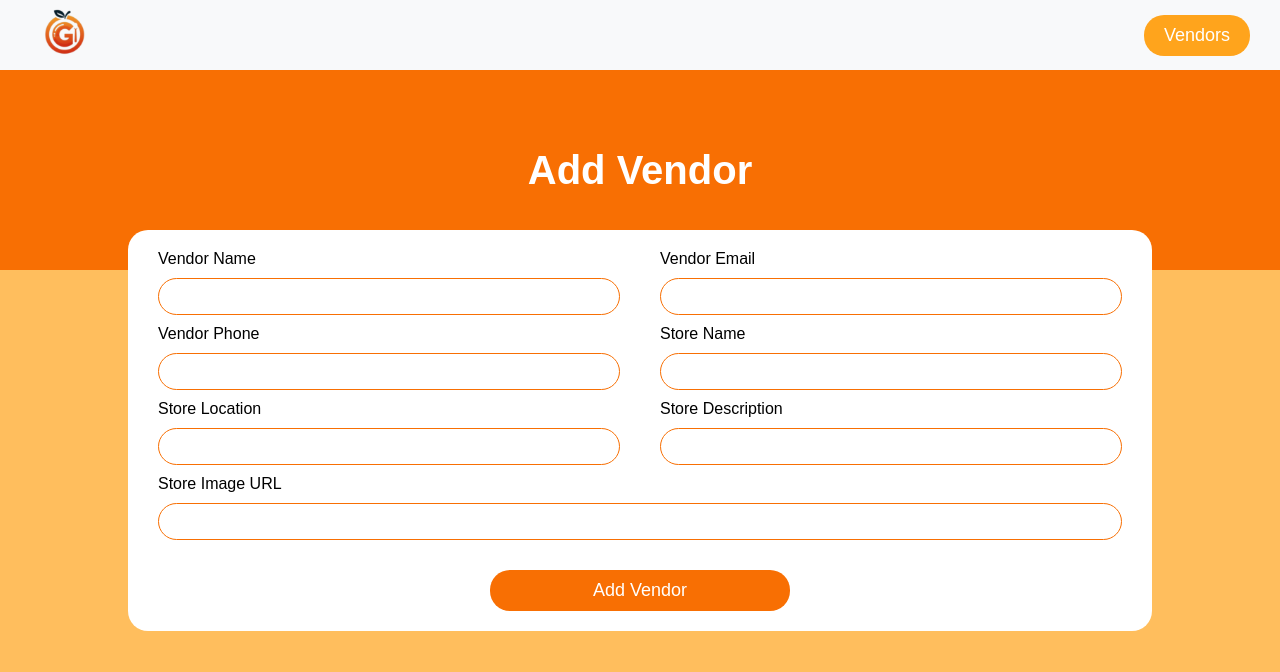
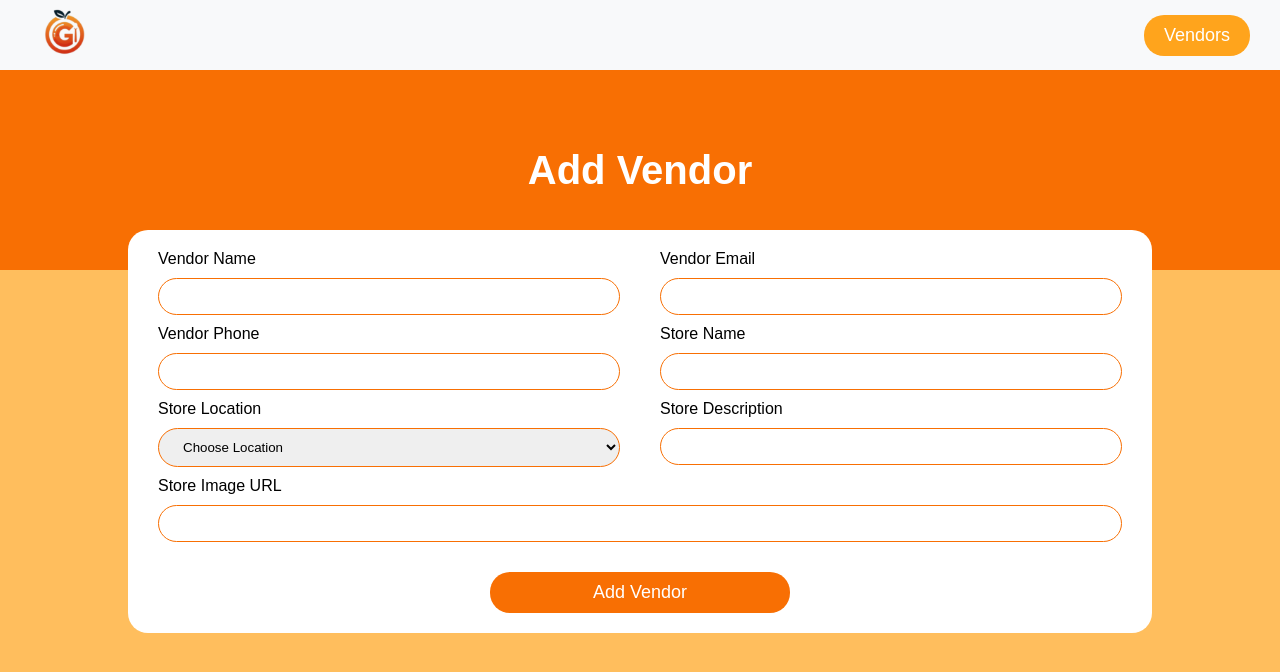
Before and after one commit to TartejBrothers/Gazego, a React (Create React App) app: page /admin/addvendor in a window 1280 px wide. Shown: the top 672 px of the page. Built offline with nearby package versions, Linux system fonts and the light colour scheme; a web font is replaced by a local one.

Commit message:
Updated: Login Working

```diff
--- a/package.json
+++ b/package.json
@@ -8,6 +8,7 @@
     "@testing-library/react": "^13.4.0",
     "@testing-library/user-event": "^13.5.0",
     "axios": "^1.7.2",
+    "js-cookie": "^3.0.5",
     "react": "^18.3.1",
     "react-dom": "^18.3.1",
     "react-router-dom": "^6.24.1",
--- a/src/components/admin/addvendor.jsx
+++ b/src/components/admin/addvendor.jsx
@@ -14,7 +14,10 @@ export default function AddVendor() {
   const [storeImage, setStoreImage] = useState("");
 
   const baseURL = process.env.REACT_APP_BASE_URL;
-
+  const handleLocationChange = (event) => {
+    const location = event.target.value;
+    setStoreLocation(location);
+  };
   const generatePassword = () => {
     const characters =
       "ABCDEFGHIJKLMNOPQRSTUVWXYZabcdefghijklmnopqrstuvwxyz0123456789";
@@ -50,7 +53,7 @@ export default function AddVendor() {
         storeLocation,
         storeDescription,
         storeImage,
-        vendorId: userResponse.data.userId,
+        vendorId: userResponse.data.id,
       };
 
       await axios.post(`${baseURL}/api/addvendor`, vendorData);
@@ -105,14 +108,17 @@ export default function AddVendor() {
               onChange={(event) => setStoreName(event.target.value)}
             />
           </div>
+
           <div className="inputdivvendor">
             <label htmlFor="location">Store Location</label>
-            <input
-              type="text"
-              name="storeLocation"
-              value={storeLocation}
-              onChange={(event) => setStoreLocation(event.target.value)}
-            />
+            <select id="storelocation" onChange={handleLocationChange}>
+              <option value="" selected disabled>
+                Choose Location
+              </option>
+              <option value="Gazebo">Gazebo</option>
+              <option value="Northsquare">North Square</option>
+              <option value="Academicblock1">Academic Block 1</option>
+            </select>
           </div>
           <div className="inputdivvendor">
             <label htmlFor="description">Store Description</label>
--- a/src/components/home.jsx
+++ b/src/components/home.jsx
@@ -5,9 +5,21 @@ import { useNavigate } from "react-router-dom";
 import homeimage from "../images/searchhome.svg";
 export default function Home() {
   const navigate = useNavigate();
-
+  const userId = localStorage.getItem("userId");
+  const role = localStorage.getItem("role");
   const NavigateToLogin = () => {
-    navigate("/login");
+    if (userId && role === "user") {
+      navigate("/stores");
+    } else if (userId && role === "vendor") {
+      // eslint-disable-next-line
+      {
+        navigate(`/vendor/menu/${userId}`);
+      }
+    } else if (userId && role === "admin") {
+      navigate("/admin/vendors");
+    } else {
+      navigate("/login");
+    }
   };
 
   return (
--- a/src/components/login.jsx
+++ b/src/components/login.jsx
@@ -6,7 +6,7 @@ import loginHome from "../images/loginimage.svg";
 import emailimg from "../images/icons/email.png";
 import passwordimg from "../images/icons/password.png";
 import arrowleft from "../images/icons/arrowleft.png";
-
+import Cookies from "js-cookie";
 const Login = () => {
   const [email, setEmail] = useState("");
   const [password, setPassword] = useState("");
@@ -26,6 +26,11 @@ const Login = () => {
       const response = await axios.post(`${baseURL}/api/login`, data, {});
       const responseDataRole = response.data.role;
       const userId = response.data.id;
+      const token = response.data.token;
+      localStorage.setItem("role", responseDataRole);
+      localStorage.setItem("userId", userId);
+
+      Cookies.set("token", token);
       setSuccessful("Login successful");
       if (responseDataRole === "admin") {
         navigate("/admin/vendors");
--- a/src/components/navbar.jsx
+++ b/src/components/navbar.jsx
@@ -30,7 +30,7 @@ export default function Navbar({ setLocation }) {
             <option value="" selected disabled>
               Choose Location
             </option>
-            <option value="Gazego">Gazego</option>
+            <option value="Gazebo">Gazebo</option>
             <option value="Northsquare">North Square</option>
             <option value="Academicblock1">Academic Block 1</option>
           </select>
--- a/src/components/signup.jsx
+++ b/src/components/signup.jsx
@@ -8,6 +8,7 @@ import userlogin from "../images/icons/userlogin.png";
 import phonelogin from "../images/icons/phonelogin.png";
 import passwordimg from "../images/icons/password.png";
 import arrowleft from "../images/icons/arrowleft.png";
+import Cookies from "js-cookie";
 
 const SignUp = () => {
   const [name, setName] = useState("");
@@ -33,7 +34,12 @@ const SignUp = () => {
       const response = await axios.post(`${baseURL}/api/user`, data, {});
 
       console.log("Login successful:", response.data);
+      const userId = response.data.id;
+      const token = response.data.token;
+      localStorage.setItem("role", "user");
+      localStorage.setItem("userId", userId);
 
+      Cookies.set("token", token);
       setSuccessful("Login successful");
       navigate("/stores");
     } catch (error) {
--- a/src/components/vendor/addmenu.jsx
+++ b/src/components/vendor/addmenu.jsx
@@ -1,8 +1,9 @@
 import React, { useState } from "react";
 import Navbar from "./navbar";
-import { useParams } from "react-router-dom";
+import { useParams, useNavigate } from "react-router-dom";
 import axios from "axios";
 export default function AddMenu() {
+  const navigate = useNavigate();
   const [itemName, setItemName] = useState("");
   const [itemPrice, setItemPrice] = useState("");
   const [itemImage, setItemImage] = useState("");
@@ -27,6 +28,8 @@ export default function AddMenu() {
         setItemPrice("");
         setItemImage("");
         setItemDescription("");
+        alert("Menu added successfully");
+        navigate(`/vendor/menu/${userId}`);
       }
     } catch (error) {
       console.error(error);
--- a/src/styles/admin/addvendor.css
+++ b/src/styles/admin/addvendor.css
@@ -39,7 +39,8 @@
   width: calc(50% - 20px);
 }
 
-.addvendorbody form div input {
+.addvendorbody form div input,
+.addvendorbody form div select {
   padding: 10px 20px;
   border: 1px solid #f86f03;
   border-radius: 20px;
```
Also changed, not shown: 2 other files (tests, documents, lock files or other folders).
